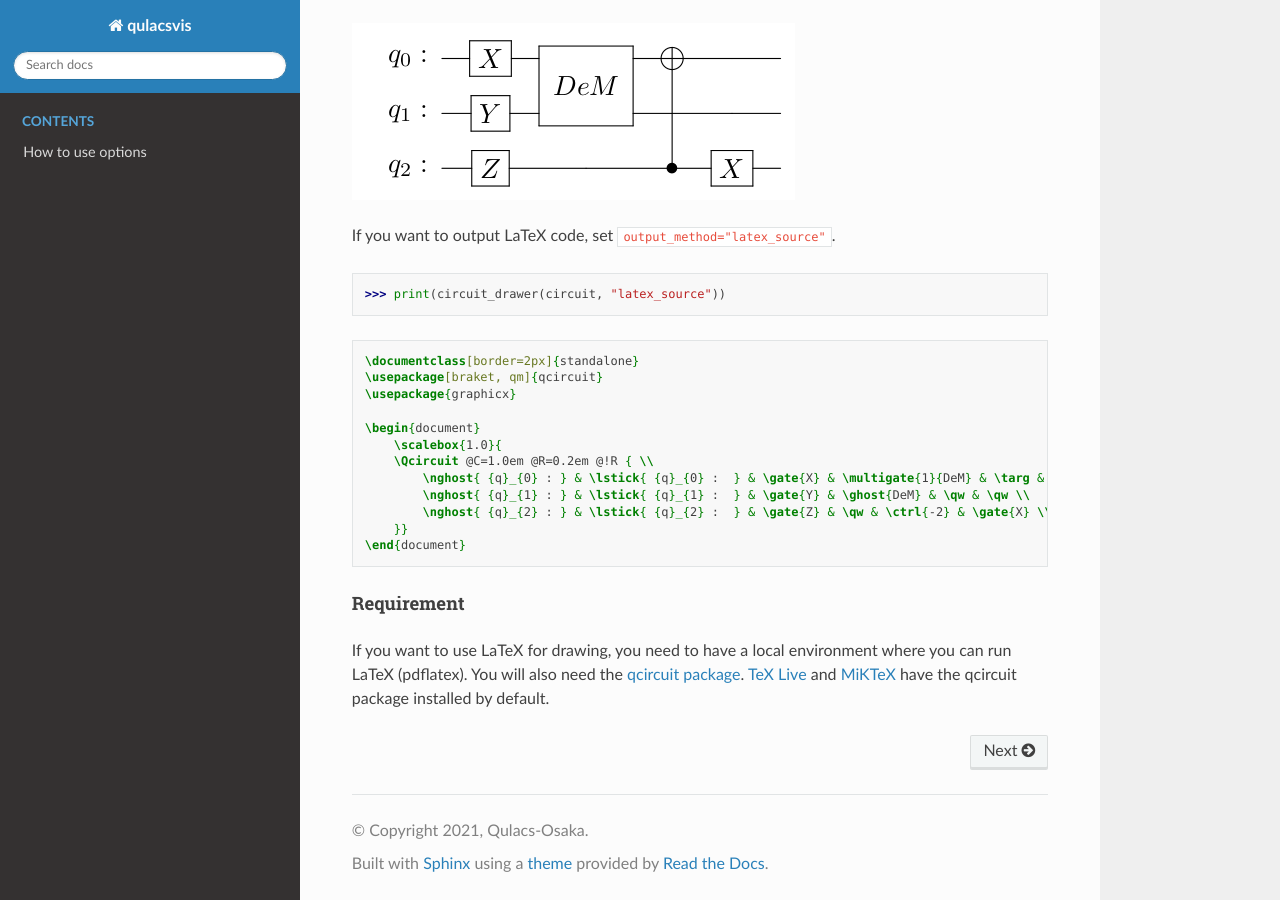
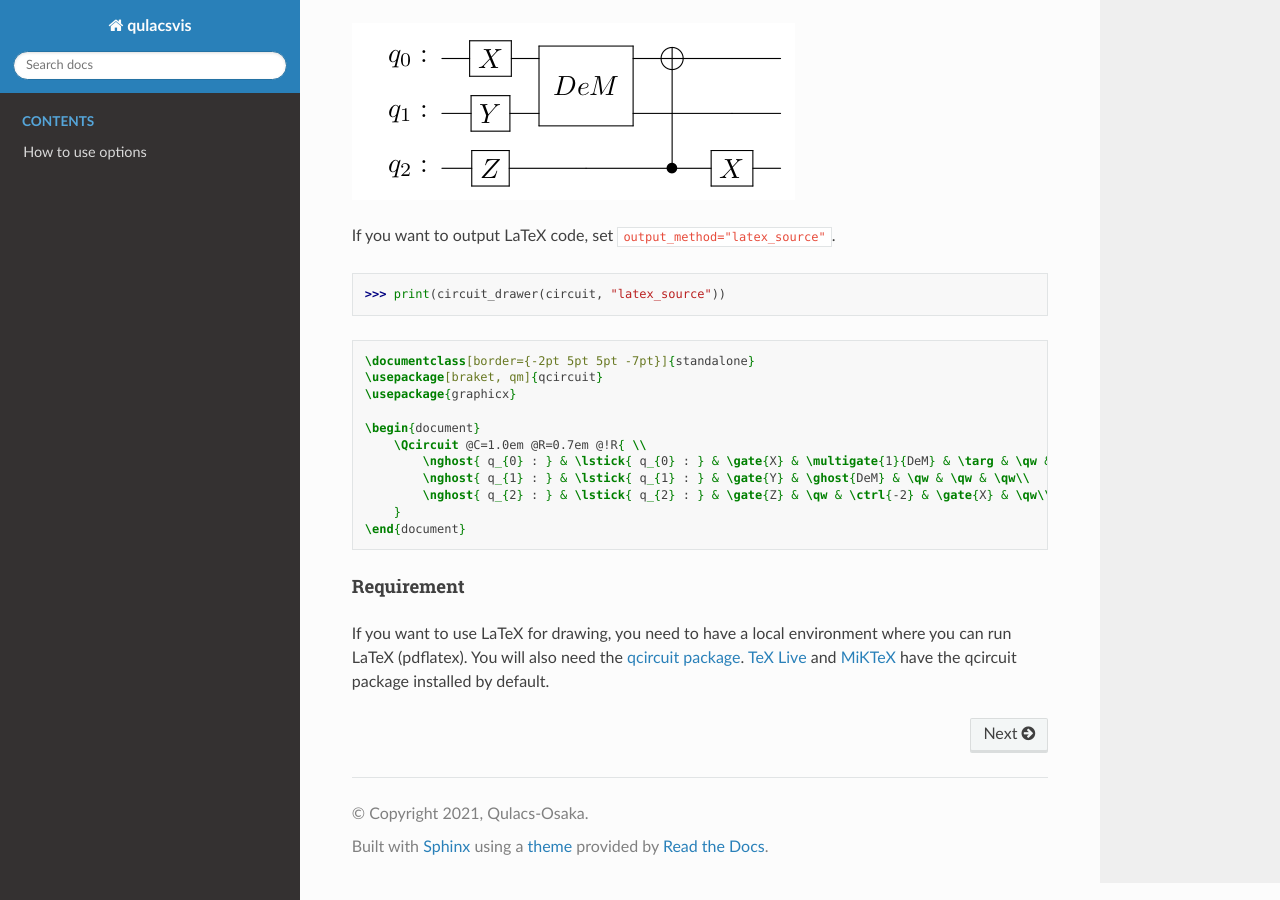
Before and after one commit to Qulacs-Osaka/qulacs-visualizer, a Sphinx documentation site: the page built from doc/source/index.rst, in a window 1280 px wide and 900 px high, scrolled down 1771 px. Built offline with Sphinx 7.4.7 and the Read the Docs theme 2.0.0, drawn with Linux system fonts in a browser that asks for light colours; pages that are not in the unit, such as notebooks, are missing from menus.

Commit message:
:art: Update output for sample of latex_source

```diff
--- a/doc/source/index.rst
+++ b/doc/source/index.rst
@@ -99,17 +99,16 @@ If you want to output LaTeX code, set ``output_method="latex_source"``.
 
 .. code-block:: latex
 
-  \documentclass[border=2px]{standalone}
+  \documentclass[border={-2pt 5pt 5pt -7pt}]{standalone}
   \usepackage[braket, qm]{qcircuit}
   \usepackage{graphicx}
 
   \begin{document}
-      \scalebox{1.0}{
-      \Qcircuit @C=1.0em @R=0.2em @!R { \\
-          \nghost{ {q}_{0} : } & \lstick{ {q}_{0} :  } & \gate{X} & \multigate{1}{DeM} & \targ & \qw \\
-          \nghost{ {q}_{1} : } & \lstick{ {q}_{1} :  } & \gate{Y} & \ghost{DeM} & \qw & \qw \\
-          \nghost{ {q}_{2} : } & \lstick{ {q}_{2} :  } & \gate{Z} & \qw & \ctrl{-2} & \gate{X} \\
-      }}
+      \Qcircuit @C=1.0em @R=0.7em @!R{ \\
+          \nghost{ q_{0} : } & \lstick{ q_{0} : } & \gate{X} & \multigate{1}{DeM} & \targ & \qw & \qw\\
+          \nghost{ q_{1} : } & \lstick{ q_{1} : } & \gate{Y} & \ghost{DeM} & \qw & \qw & \qw\\
+          \nghost{ q_{2} : } & \lstick{ q_{2} : } & \gate{Z} & \qw & \ctrl{-2} & \gate{X} & \qw\\
+      }
   \end{document}
 
 
```
Also changed, not shown: README.md (+3 -3 lines).
